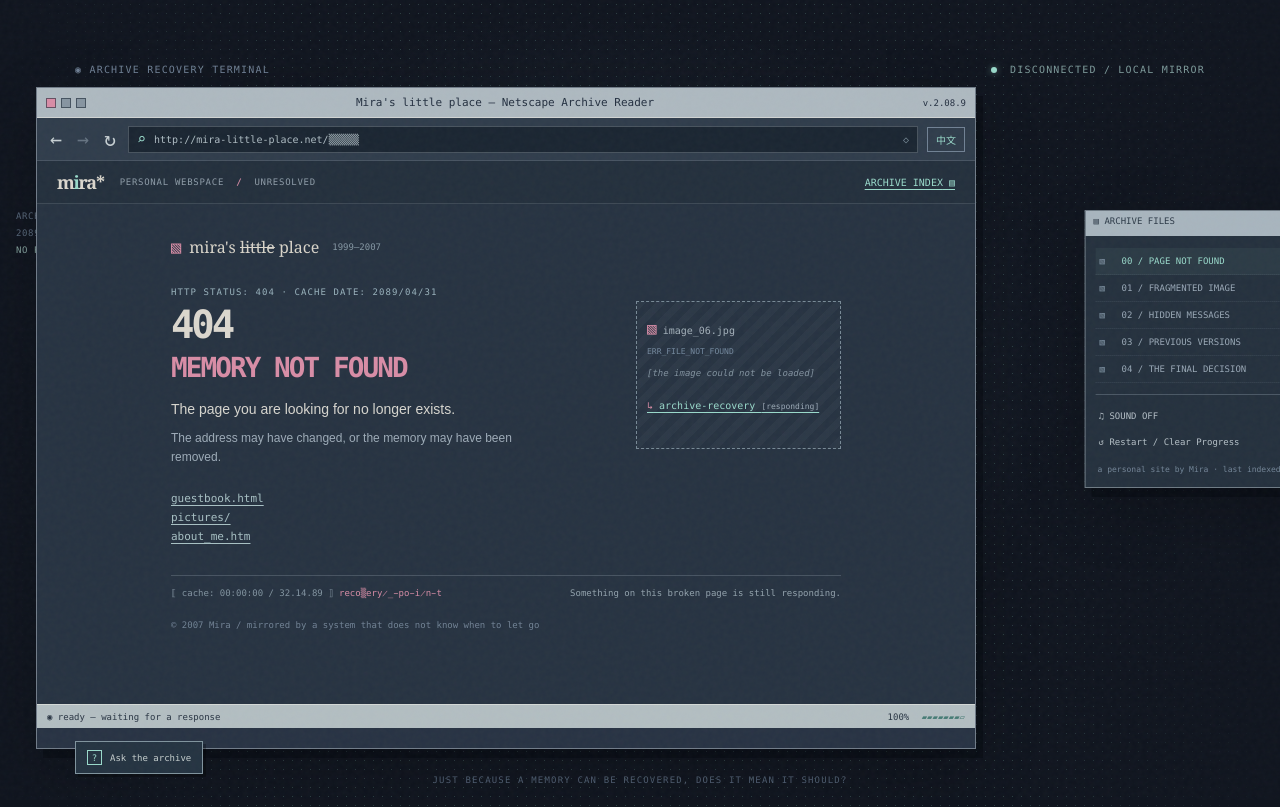
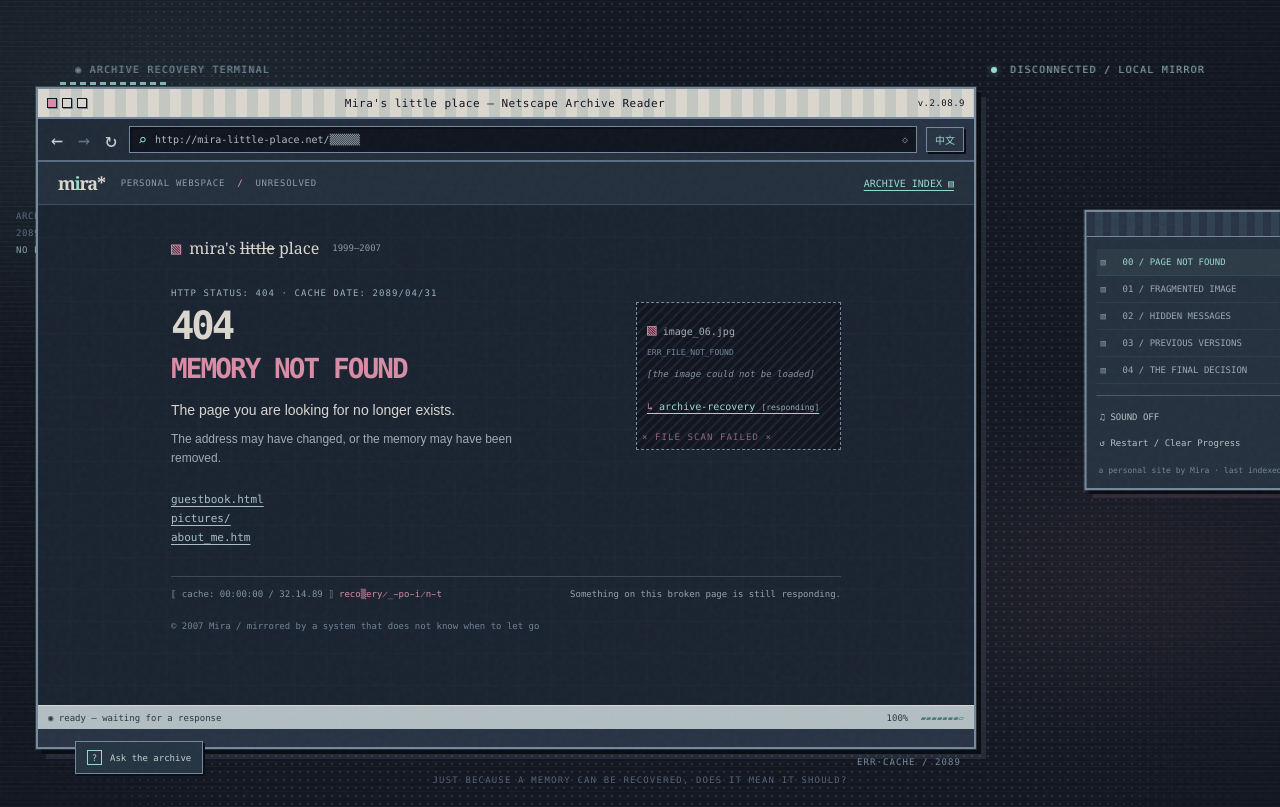
Before and after one commit to YinuoZHANG0210/404-memory-not-found, a React (Vite) app: page / in a window 1280 px wide. Built offline with nearby package versions, Linux system fonts and the light colour scheme.

Commit message:
Unify retro archive visual system

```diff
--- a/src/styles.css
+++ b/src/styles.css
@@ -113,6 +113,38 @@ button:focus-visible, a:focus-visible { outline: 2px dashed var(--mint); outline
 .hint-dock { position: fixed; z-index: 5; bottom: 26px; left: max(calc((100% - 1130px) / 2), 16px); }.hint-button { display: flex; align-items: center; gap: 8px; padding: 8px 11px; color: #c6cfce; border: 1px solid #80949e; background: #253442; box-shadow: 3px 3px 0 rgba(0,0,0,.26); font: 9px var(--mono); cursor: pointer; }.hint-button > span { width: 15px; height: 15px; display: grid; place-items: center; border: 1px solid var(--mint); color: var(--mint); }.hint-button:hover,.hint-button.hint-active { border-color: var(--mint); color: var(--mint); }.hint-paper { width: 265px; margin-bottom: 7px; padding: 11px 13px; color: #354147; border: 1px solid #d3cdbd; background: #d7d1c2; box-shadow: 4px 4px 0 rgba(0,0,0,.28); }.hint-paper > span { color: #617471; font: 8px var(--mono); }.hint-paper p { margin: 8px 12px 2px 0; font: 11px/1.55 Georgia, serif; }.hint-close { float: right; border: 0; padding: 0 3px; color: #485255; background: transparent; cursor: pointer; }
 .glitch-transition .browser-content { animation: content-flash .48s steps(2, end); }@keyframes content-flash { 0%,100% { opacity: 1; } 30% { opacity: .48; } 48% { opacity: .94; } 65% { opacity: .67; } }
 
+/* Visual system: an abandoned, low-colour archive desktop rather than a modern app shell. */
+:root{--ink:#10151f;--frame:#74899e;--frame-light:#dbd7ce;--pixel-shadow:#080d14}
+body{background:var(--ink)}
+.desktop{isolation:isolate;background:radial-gradient(ellipse at 12% 14%,rgba(154,218,203,.09),transparent 27%),radial-gradient(ellipse at 88% 72%,rgba(216,141,166,.07),transparent 25%),repeating-linear-gradient(0deg,rgba(116,137,158,.045) 0 1px,transparent 1px 5px),#10151f}
+.desktop::before{opacity:.3;background-image:radial-gradient(circle,rgba(219,215,206,.42) 1px,transparent 1.25px);background-size:8px 8px}
+.desktop::after{content:"";position:absolute;inset:0;z-index:1;pointer-events:none;opacity:.11;background:repeating-linear-gradient(0deg,rgba(219,215,206,.18) 0 1px,transparent 1px 4px),repeating-linear-gradient(90deg,rgba(154,218,203,.12) 0 1px,transparent 1px 73px)}
+.desktop-bar{position:relative;z-index:2;text-shadow:1px 0 rgba(154,218,203,.22)}
+.window{border:2px solid var(--frame);outline:1px solid rgba(219,215,206,.16);box-shadow:4px 4px 0 var(--pixel-shadow),8px 8px 0 rgba(116,137,158,.16)}
+.browser-window{background:#283344;box-shadow:5px 5px 0 var(--pixel-shadow),10px 10px 0 rgba(116,137,158,.16)}
+.browser-window::before{content:"";position:absolute;top:-7px;left:22px;width:108px;height:3px;background:repeating-linear-gradient(90deg,var(--mint) 0 6px,transparent 6px 10px);opacity:.8;pointer-events:none}
+.browser-window::after{content:"ERR·CACHE / 2089";position:absolute;right:13px;bottom:-20px;color:var(--muted);font:9px/1 var(--mono);letter-spacing:.12em;pointer-events:none}
+.window-titlebar{background:repeating-linear-gradient(90deg,#dbd7ce 0 11px,#c5c7c2 11px 22px);border-bottom:2px solid var(--frame);color:var(--ink);letter-spacing:.045em}
+.window-controls span{border-color:var(--ink);background:#dbd7ce;box-shadow:1px 1px 0 #74899e}
+.browser-toolbar{border-bottom:2px solid rgba(116,137,158,.7);background:linear-gradient(90deg,#202a37,#283344)}
+.nav-button,.old-button,.claim-button,.hint-button,.language-toggle{border-color:var(--frame);box-shadow:2px 2px 0 var(--pixel-shadow)}
+.nav-button:hover,.old-button:hover,.claim-button:hover,.hint-button:hover,.language-toggle:hover{transform:translate(-1px,-1px);box-shadow:3px 3px 0 var(--pixel-shadow)}
+.address-field{border-color:var(--frame);background:#10151f;box-shadow:inset 2px 2px 0 rgba(8,13,20,.7)}
+.browser-content{background-color:#1a2330;background-image:linear-gradient(90deg,rgba(154,218,203,.025) 1px,transparent 1px),linear-gradient(rgba(219,215,206,.02) 1px,transparent 1px);background-size:32px 32px}
+.side-window{border-color:var(--frame);box-shadow:4px 4px 0 var(--pixel-shadow),8px 8px 0 rgba(216,141,166,.12)}
+.side-titlebar{background:repeating-linear-gradient(90deg,#283344 0 8px,#314052 8px 16px);border-bottom:1px solid var(--frame)}
+.archive-index,.board-paper,.version-document{border-color:var(--frame);background-image:repeating-linear-gradient(0deg,rgba(116,137,158,.055) 0 1px,transparent 1px 5px)}
+.photo-tile{border-color:var(--frame);box-shadow:2px 2px 0 var(--pixel-shadow)}
+.photo-tile:hover,.photo-tile:focus-visible{transform:translate(-1px,-1px);box-shadow:4px 4px 0 var(--pixel-shadow)}
+.puzzle-photo{border-color:var(--frame);box-shadow:4px 4px 0 var(--pixel-shadow)}
+.missing-photo{position:relative;overflow:hidden;border-color:var(--frame);background:repeating-linear-gradient(135deg,rgba(116,137,158,.12) 0 2px,transparent 2px 7px),#10151f}
+.missing-photo>*{position:relative;z-index:1}
+.missing-photo::after{content:"× FILE SCAN FAILED ×";position:absolute;inset:auto 7px 7px;color:var(--pink);font:9px/1 var(--mono);letter-spacing:.12em;opacity:.64;transform:translateX(-2px);transition:opacity .16s ease,transform .16s steps(2,end)}
+.missing-photo:hover::after{opacity:1;transform:translateX(2px);text-shadow:-2px 0 rgba(154,218,203,.62)}
+.recovery-link:hover,.dead-links a:hover{color:var(--mint);text-shadow:2px 0 rgba(216,141,166,.7),-1px 0 rgba(154,218,203,.7)}
+.version-tab[aria-selected="true"]{box-shadow:inset 0 -2px 0 var(--mint),2px 2px 0 var(--pixel-shadow)}
+.ending-art{border:2px solid var(--frame);box-shadow:4px 4px 0 var(--pixel-shadow)}
+
 @media (max-width: 1240px) {
   .side-window { width: 215px; right: 14px; transform: translate(var(--drag-x), var(--drag-y)); top: auto; bottom: 88px; }.ambient { display: none; }
   .browser-window { max-width: calc(100% - 235px); margin-left: 0; }.desktop-bar { max-width: none; margin-left: 0; }
```
